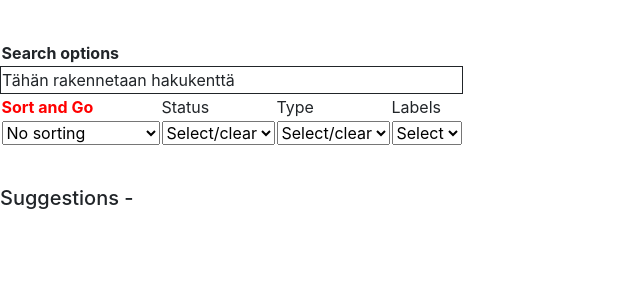
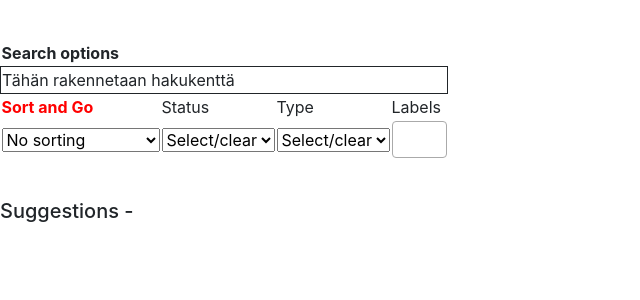
Before and after one commit to miguelahonen/new-suggestion-system-front, a Flask app: template templates/index.html in a window 1280 px wide. Shown: the part 86-386 px from the top of the page, without its empty margins (0-640 px from the left). Run offline with Flask 2, Linux system fonts and the light colour scheme; the template is opened without the code that fills it, so the values that code supplies are empty; some libraries are stand-ins or nearby versions.

Commit message:
Tagien lisääminen ja poistaminen alasvetolaatikon avulla -toiminto työn alla

```diff
--- a/templates/base.html
+++ b/templates/base.html
@@ -3,7 +3,27 @@
     <head>
         <meta charset="UTF-8">
         <title>{% block title %}{% endblock %} </title>
+        <!-- scripts -->
+        <!-- select 1 -->
+        <!-- <script src="https://code.jquery.com/jquery-3.5.1.min.js" integrity="sha256-9/aliU8dGd2tb6OSsuzixeV4y/faTqgFtohetphbbj0=" crossorigin="anonymous">
+        </script> -->
+        <!-- Next following was moved from the end. Put it back if bootstrap features stop working -->
+        <script src="https://code.jquery.com/jquery-3.5.1.slim.min.js" integrity="sha384-DfXdz2htPH0lsSSs5nCTpuj/zy4C+OGpamoFVy38MVBnE+IbbVYUew+OrCXaRkfj" crossorigin="anonymous"></script>
+        <!-- select 2 -->
+        <script src="https://cdnjs.cloudflare.com/ajax/libs/select2/4.0.13/js/select2.min.js" integrity="sha512-2ImtlRlf2VVmiGZsjm9bEyhjGW4dU7B6TNwh/hx/iSByxNENtj3WVE6o/9Lj4TJeVXPi4bnOIMXFIJJAeufa0A==" crossorigin="anonymous"></script>
+        <!--
+        <script type="text/javascript" src="https://code.jquery.com/jquery-3.3.1.min.js"></script>
+         -->
+
+        <!-- <script type="text/javascript" src="https://cdnjs.cloudflare.com/ajax/libs/chosen/4.0.5/chosen.jquery.min.js"></script> -->
+        <!-- links -->
+        <!-- select 3 -->
+        <link href="https://cdnjs.cloudflare.com/ajax/libs/select2/4.0.13/css/select2.min.css" rel="stylesheet" />
+        <!-- <link rel="stylesheet" type="text/css" href="//cdnjs.cloudflare.com/ajax/libs/chosen/1.1.0/chosen.min.css"> -->
+
         <link rel="stylesheet" href="https://stackpath.bootstrapcdn.com/bootstrap/4.5.2/css/bootstrap.min.css" integrity="sha384-JcKb8q3iqJ61gNV9KGb8thSsNjpSL0n8PARn9HuZOnIxN0hoP+VmmDGMN5t9UJ0Z" crossorigin="anonymous">
+        <!-- Tutki voiko seuraavan poistaa -->
+        <!-- styles -->
         <style>
             h6.underlinex : {
                 font-style: italic;
@@ -58,7 +78,8 @@
         {% block content %}
         {% endblock content %}
         <!--<h1>{{content}}</h1>-->
-        <script src="https://code.jquery.com/jquery-3.5.1.slim.min.js" integrity="sha384-DfXdz2htPH0lsSSs5nCTpuj/zy4C+OGpamoFVy38MVBnE+IbbVYUew+OrCXaRkfj" crossorigin="anonymous"></script>
+        <!-- Keep the next following here if it is needed for later use -->
+        <!-- <script src="https://code.jquery.com/jquery-3.5.1.slim.min.js" integrity="sha384-DfXdz2htPH0lsSSs5nCTpuj/zy4C+OGpamoFVy38MVBnE+IbbVYUew+OrCXaRkfj" crossorigin="anonymous"></script> -->
         <script src="https://cdn.jsdelivr.net/npm/popper.js@1.16.1/dist/umd/popper.min.js" integrity="sha384-9/reFTGAW83EW2RDu2S0VKaIzap3H66lZH81PoYlFhbGU+6BZp6G7niu735Sk7lN" crossorigin="anonymous"></script>
         <script src="https://stackpath.bootstrapcdn.com/bootstrap/4.5.2/js/bootstrap.min.js" integrity="sha384-B4gt1jrGC7Jh4AgTPSdUtOBvfO8shuf57BaghqFfPlYxofvL8/KUEfYiJOMMV+rV" crossorigin="anonymous"></script>
     </body>
--- a/templates/index.html
+++ b/templates/index.html
@@ -64,14 +64,20 @@
       </td>
       <td>
         <!-- tags -->
-        <select name="tagsSelector" id="tagsSelector">
-          <option value="" selected="selected">Select</option>
-          <!-- <option value="">Select</option> -->
-          <option value="c:*">*</option>
-          <option value="c:**">**</option>
-          <option value="c:***">***</option>
-          <option value="c:****">****</option>
-          <option value="c:*****">*****</option>
+          <!-- as a delimiter with the tags is used: %08 -->
+        <select class="tagsSelector" name="tagsSelector[]" multiple="multiple">
+          <!-- <option value="" selected="selected">Select</option> -->
+          <!-- <option value="" selected hidden>Make your choice</option> -->
+          <option value="c:OPT1">OPT1</option>
+          <option value="c:OPT2">OPT2</option>
+          <option value="c:OPT3">OPT3</option>
+          <option value="c:OPT4">OPT4</option>
+          <option value="c:OPT5">OPT5</option>
+          <option value="c:OPT6">OPT6</option>
+          <option value="c:OPT7">OPT7</option>
+          <option value="c:OPT8">OPT8</option>
+          <option value="c:OPT9">OPT9</option>
+          <option value="c:OPT10">OPT10</option>
         </select>
       </td>
     </tr>
@@ -80,13 +86,26 @@
 </form>
 
 <script type="text/javascript">
+
+// window.onload = function() {
+//     if (window.jQuery) {
+//         // Check if jQuery is woking
+//         alert("Yes, it does");
+//     } else {
+//         // If it does notlinkForSearchAndFiltering['typePart'] = linkSectionForTypes;
+//         alert("No...");
+//     }
+// }
+
+
+
   // status
   let baseLink = 'http://localhost:8080/';
   let linkSectionForStatus = '', linkSectionForTypes = '', linkSectionForTags = '';
   var linkForSearchAndFiltering = {
     "statusPart": "",
     "typePart": "",
-    "TagsPart": ""
+    "TagsPart": []
   }
   var fromStatusSelector = document.getElementById('statusSelector');
   fromStatusSelector.onchange = function() {
@@ -115,13 +134,15 @@
     linkForSearchAndFiltering['typePart'] = linkSectionForTypes;
     console.log(`${baseLink}${linkForSearchAndFiltering.statusPart}${linkForSearchAndFiltering.typePart}${linkForSearchAndFiltering.TagsPart}`);
   }
-  // tags / The next focus is here. Make the changes like above
-  var fromTagsSelector = document.getElementById('tagsSelector');
-  fromTagsSelector.onchange = function() {
-    var fromThisBox = this.options[this.selectedIndex];
-    baseLink = `${baseLink}${fromThisBox.value}`;
-    alert(baseLink);
-  }
+
+  $(document).ready(function() {
+    var testix = $('.tagsSelector').select2();
+    // var testix = $('.tagsSelector').find(':selected').data();
+    testix.onchange(function() {
+      alert($('.tagsSelector').find(':selected').data());
+    });
+    // alert($('.tagsSelector').find(':selected').data());
+  });
 
   // This function will read the linkForSearchAndFiltering and redirects the user to the listing page
   var urlMenu = document.getElementById('links');
@@ -188,7 +209,4 @@
 
 {% endfor %}
 
-
-
-
 {% endblock %}
```
